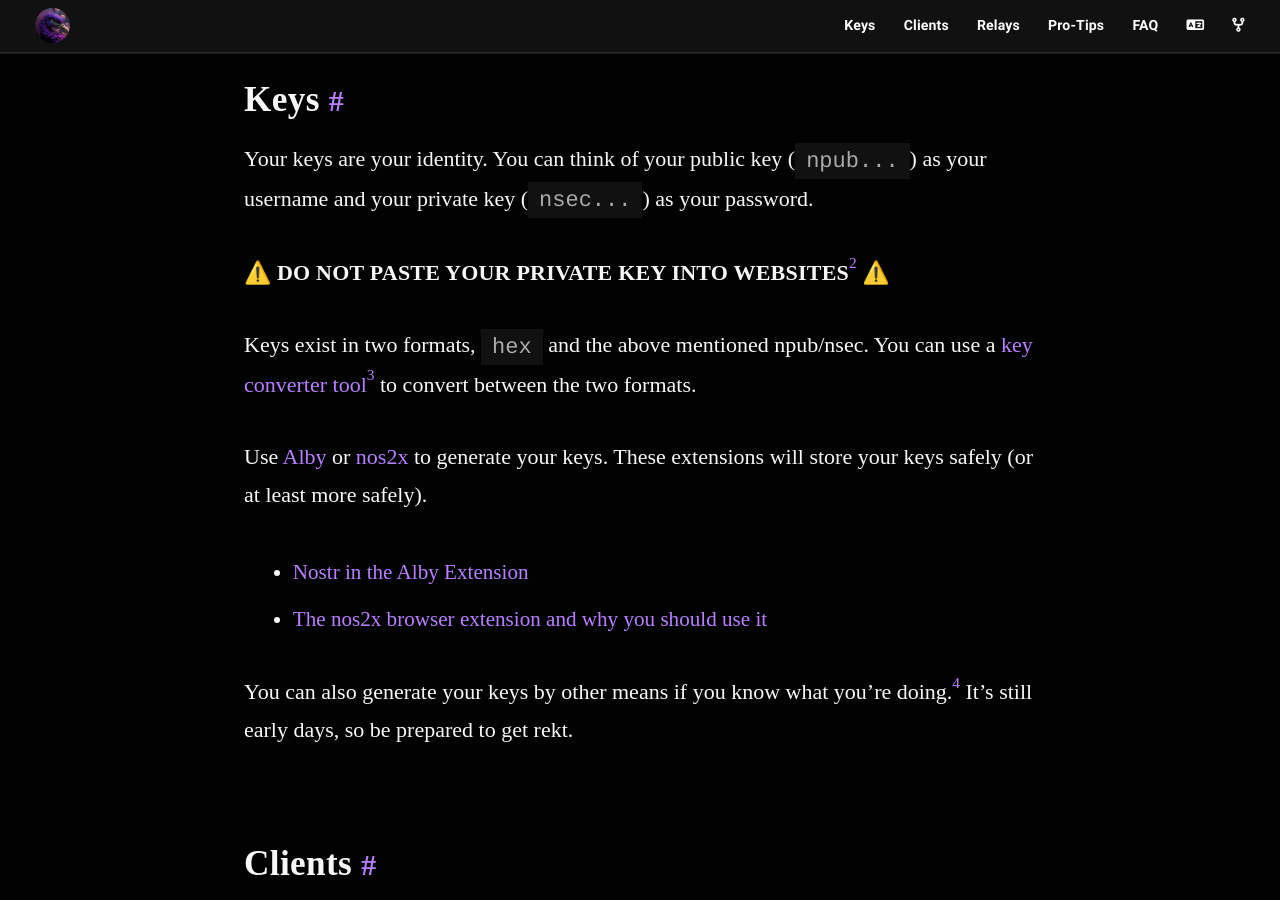
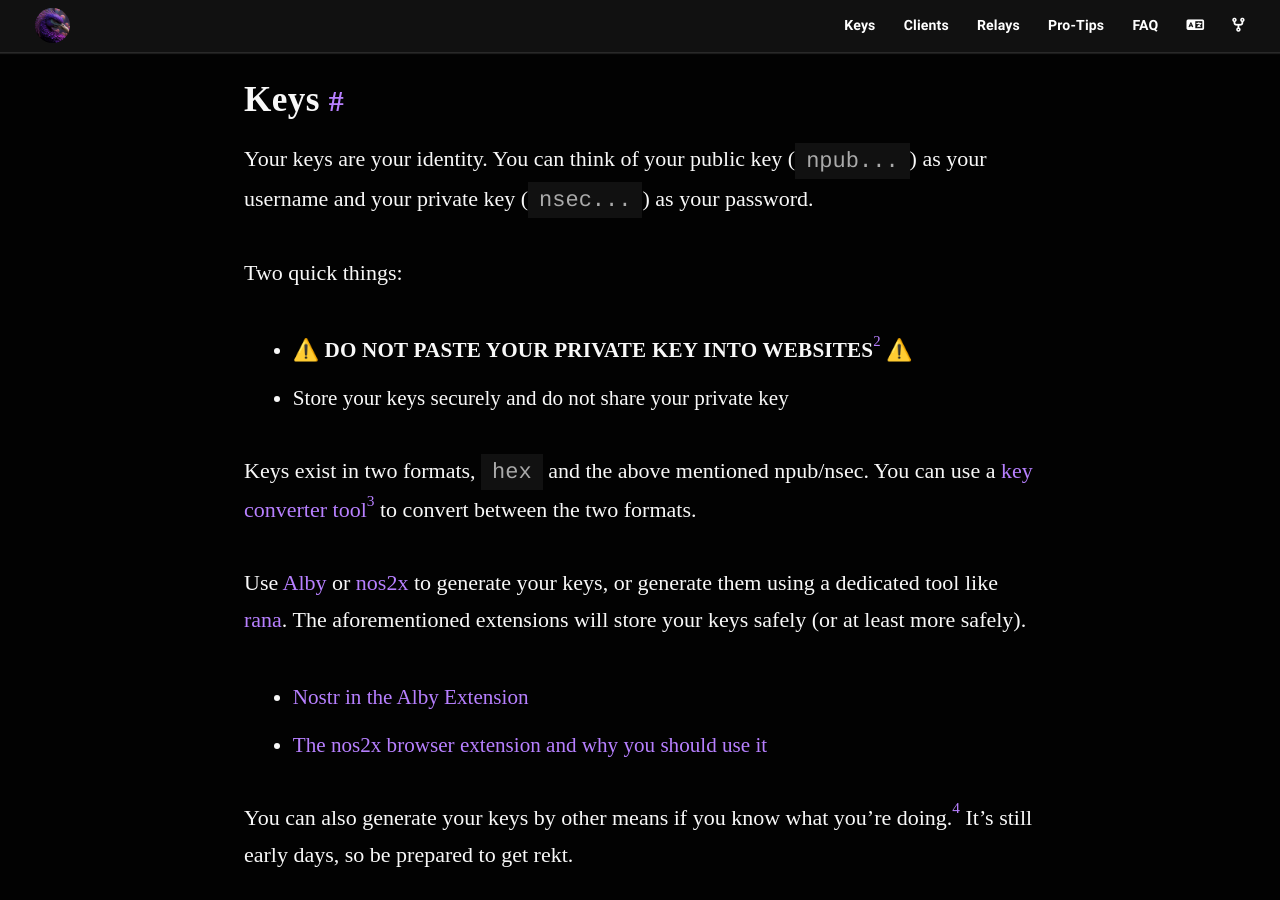
Before and after one commit to nostr-resources/nostr-resources.github.io, a Jekyll site: the page built from index.md, in a window 1280 px wide and 900 px high, scrolled down 1997 px. Built offline with Jekyll 4.4.1, drawn with Linux system fonts in a browser that asks for light colours; some web fonts are replaced.

Commit message:
Add link to rana

```diff
--- a/index.md
+++ b/index.md
@@ -48,7 +48,9 @@ To use nostr, you need a [key](#keys) and a [client](#clients).
 Your keys are your identity. You can think of your public key (`npub...`) as
 your username and your private key (`nsec...`) as your password.
 
-⚠️ **DO NOT PASTE YOUR PRIVATE KEY INTO WEBSITES**[^fn-xss] ⚠️
+Two quick things:
+- ⚠️ **DO NOT PASTE YOUR PRIVATE KEY INTO WEBSITES**[^fn-xss] ⚠️
+- Store your keys securely and do not share your private key
 
 Keys exist in two formats, `hex` and the above mentioned npub/nsec. You can use
 a [key converter tool](https://github.com/rot13maxi/key-convertr)[^fn-keys] to
@@ -59,8 +61,9 @@ convert between the two formats.
 [^fn-xss]: You have to trust whoever is running the website, obviously, and some clients are vulnerable to XSS attacks. A lot of people got rekt already, and had to re-build their nostr identity because of it.
 
 Use [Alby](https://getalby.com) or [nos2x](https://github.com/fiatjaf/nos2x) to
-generate your keys. These extensions will store your keys safely (or at least
-more safely).
+generate your keys, or generate them using a dedicated tool like
+[rana](https://github.com/grunch/rana). The aforementioned extensions will store
+your keys safely (or at least more safely).
 
 - [Nostr in the Alby Extension](https://blog.getalby.com/nostr-in-the-alby-extension/)
 - [The nos2x browser extension and why you should use it](https://youtu.be/IoLw-3ok3_M)
```
